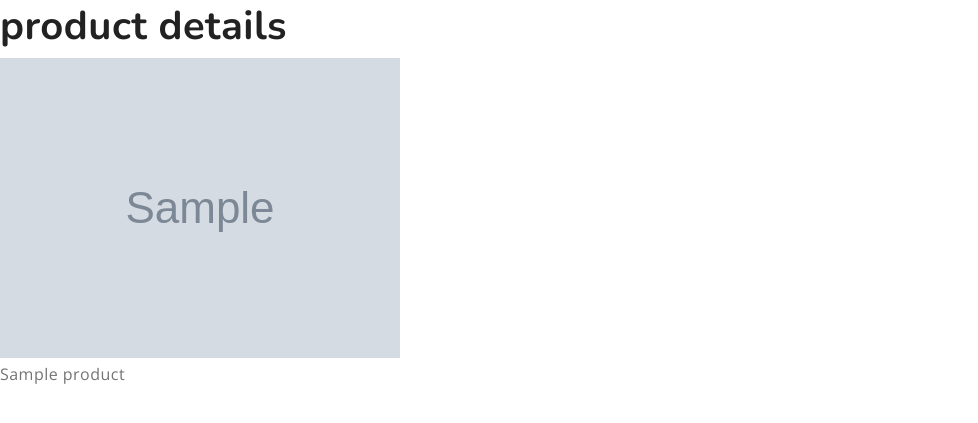
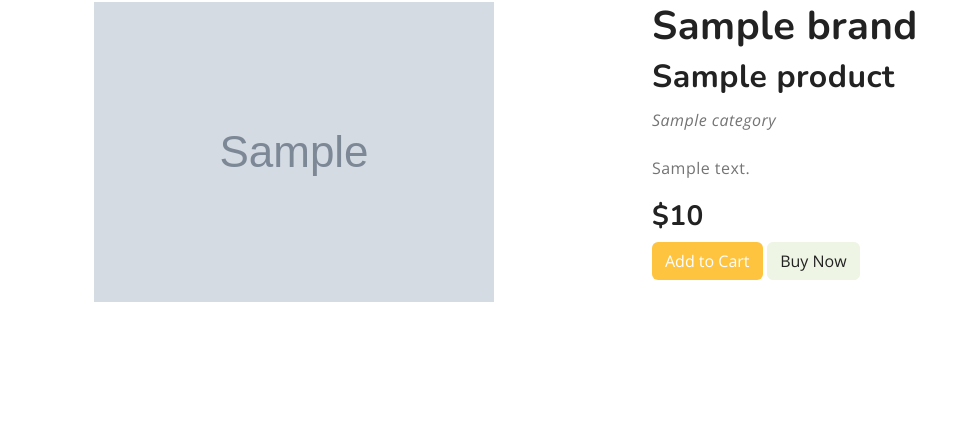
Before and after one commit to kailasmsineesh-ai/ecomerse, a Django app: template templates/productdetail.html in a window 1280 px wide. Shown: the part 195-618 px from the top of the page, without its empty margins (0-978 px from the left). Run offline with Django 3.2, Linux system fonts and the light colour scheme; the template is opened without the code that fills it: most values are stand-ins (such as "Sample title", 1, 10 or a date in 2020); grey boxes marked "Sample" are stand-in pictures.

```diff
--- a/static/style.css
+++ b/static/style.css
@@ -720,3 +720,13 @@ h1,h2,h3,h4,h5,h6 {
     height: 740px;
   }
 }
+
+
+.product_details {
+  padding: 30px;
+  color: #ec9b22;
+
+  height: 100px;
+  width: 100px;
+
+}
--- a/templates/base.html
+++ b/templates/base.html
@@ -162,8 +162,8 @@
                 </select>
               </div>
               <div class="col-11 col-md-7">
-                <form id="search-form" class="text-center" action="index.html" method="post">
-                  <input type="text" class="form-control border-0 bg-transparent" placeholder="search here" />
+                <form id="search-form" class="text-center" action="/allproducts/" method="get">
+                  <input type="text" class="form-control border-0 bg-transparent" placeholder="search here" name="q" />
                 </form>
               </div>
               <div class="col-1">
--- a/templates/productdetail.html
+++ b/templates/productdetail.html
@@ -3,7 +3,37 @@
 {% block title %}Product Detail{% endblock %}
 
 {% block content %}
-<h1>product details</h1>
-<img src="{{ product.image.url }}" alt="">
-<p>{{ product.name }}</p>
+
+<style>
+    .product_details {
+  padding: 30px;
+  color: #ec9b22;
+
+  height: 100px;
+  width: 100px;
+
+}
+</style>
+
+<div class="container">
+    <div class="row">
+        <div class="col-md-6">
+            <img src="{{ product.image.url }}" alt="" class="img-fluid">
+        </div>
+        <div class="col-md-6">
+            {% if product.BRAND.name  != "undefined" %}
+            <h1>{{ product.BRAND.name }}</h1>
+            {% endif %}
+            <h2>{{ product.name }}</h2>
+            <p><i>{{ product.CATEGORY.name }}</i></p>
+            <p>{{ product.description }}</p>
+            <h3>${{ product.price }}</h3>
+            <button class="btn btn-primary">Add to Cart</button>
+            <button class="btn btn-success">Buy Now</button>
+        </div>
+    </div>
+</div>
+
+
+
 {% endblock %}
```
Also changed, not shown: shop/views.py (+13 -1 lines), templates/allproducts.html (+12 -1 lines), 1 other file.
